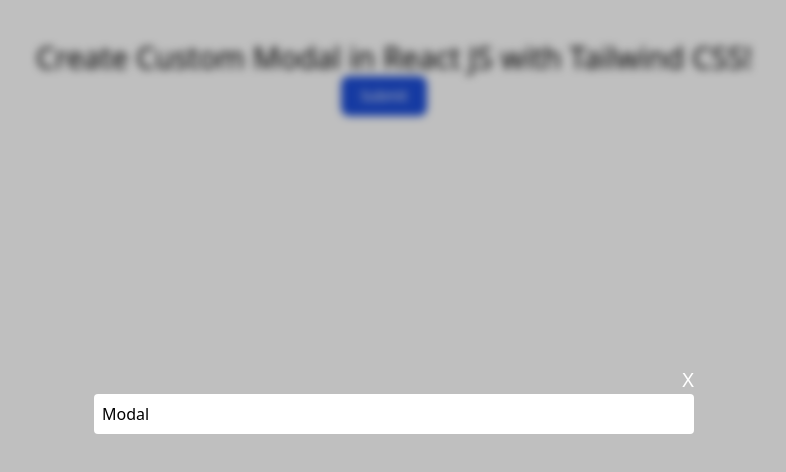
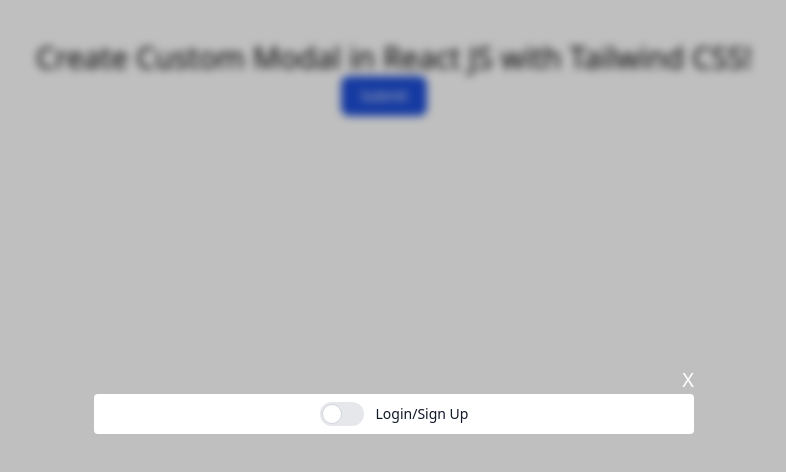
Before and after one commit to ObviousEcho/road-trippin, a React (Create React App) app in the folder client/: page / in a window 1280 px wide. Both pictures are taken after a click on the button "Submit". Shown: the top 472 px of the page, without its empty margins (246-1032 px from the left). Built offline with nearby package versions, Linux system fonts and the light colour scheme.

Commit message:
created toggle switch for modal

```diff
--- a/client/src/App.js
+++ b/client/src/App.js
@@ -12,6 +12,7 @@
         </h1>
         <button
           className="text-white bg-blue-700 hover:bg-blue-800 focus:outline-none font-medium text-sm rounded-lg px-5 py-2.5 text-center mr-5"
+          // onClick required to display modal, place on link in navbar, the above code can be deleted!
           onClick={() => setShowModal(true)}
         >
           Submit
--- a/client/src/components/Modal/Modal.jsx
+++ b/client/src/components/Modal/Modal.jsx
@@ -7,6 +7,15 @@
   const handleClose = (e) => {
     if (e.target.id === "wrapper") onClose();
   };
+
+  const handleToggle = () => {
+    let isChecked = document.getElementById("toggle").checked;
+    if (isChecked) {
+      console.log("Input is checked");
+    } else {
+      console.log("Input is NOT checked");
+    }
+  }
 
   return (
     <div
@@ -21,7 +30,23 @@
         >
           X
         </button>
-        <div className="bg-white p-2 rounded">Modal</div>
+        <div className="bg-white p-2 rounded">
+          <div className="flex  justify-center">
+            <label className="inline-flex relative items-center cursor-pointer">
+              <input
+                type="checkbox"
+                value=""
+                className="sr-only peer"
+                id="toggle"
+                onChange={handleToggle}
+              />
+              <div className="w-11 h-6 bg-gray-200 peer-focus:outline-none peer-focus:ring-4 peer-focus:ring-blue-300 dark:peer-focus:ring-blue-800 rounded-full peer dark:bg-gray-700 peer-checked:after:translate-x-full peer-checked:after:border-white after:content-[''] after:absolute after:top-[2px] after:left-[2px] after:bg-white after:border-gray-300 after:border after:rounded-full after:h-5 after:w-5 after:transition-all dark:border-gray-600 peer-checked:bg-blue-600"></div>
+              <span className="ml-3 text-sm font-medium text-gray-900 dark:text-gray-300">
+                Login/Sign Up
+              </span>
+            </label>
+          </div>
+        </div>
       </div>
     </div>
   );
```
